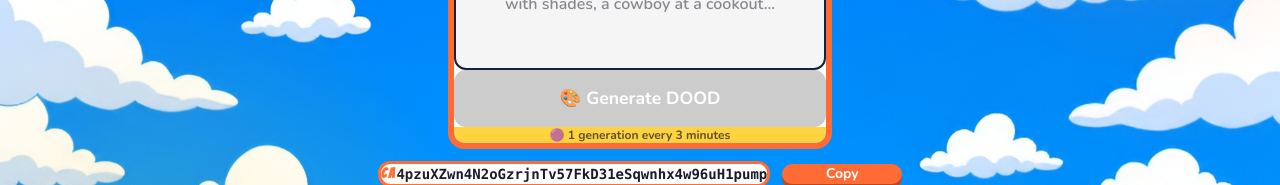
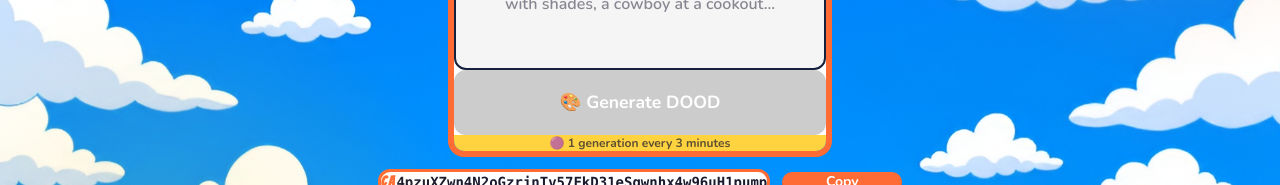
Before and after one commit to pasekaalex/dood-next, a Next.js app: page / in a window 1280 px wide. Shown: the part 318-503 px from the top of the page. Built offline with nearby package versions, Linux system fonts and the light colour scheme; no server answers.

Commit message:
more padding on generate button

```diff
--- a/app/components/PFPSection.tsx
+++ b/app/components/PFPSection.tsx
@@ -100,7 +100,7 @@ export default function PFPSection() {
                   background: canGenerate ? 'var(--primary)' : '#ccc',
                   color: 'white',
                   fontSize: '1.1rem',
-                  padding: '16px 24px',
+                  padding: '20px 24px',
                   boxShadow: canGenerate ? '0 5px 0 #b84a1e' : 'none',
                   opacity: state === 'loading' ? 0.7 : 1,
                 }}>
```
